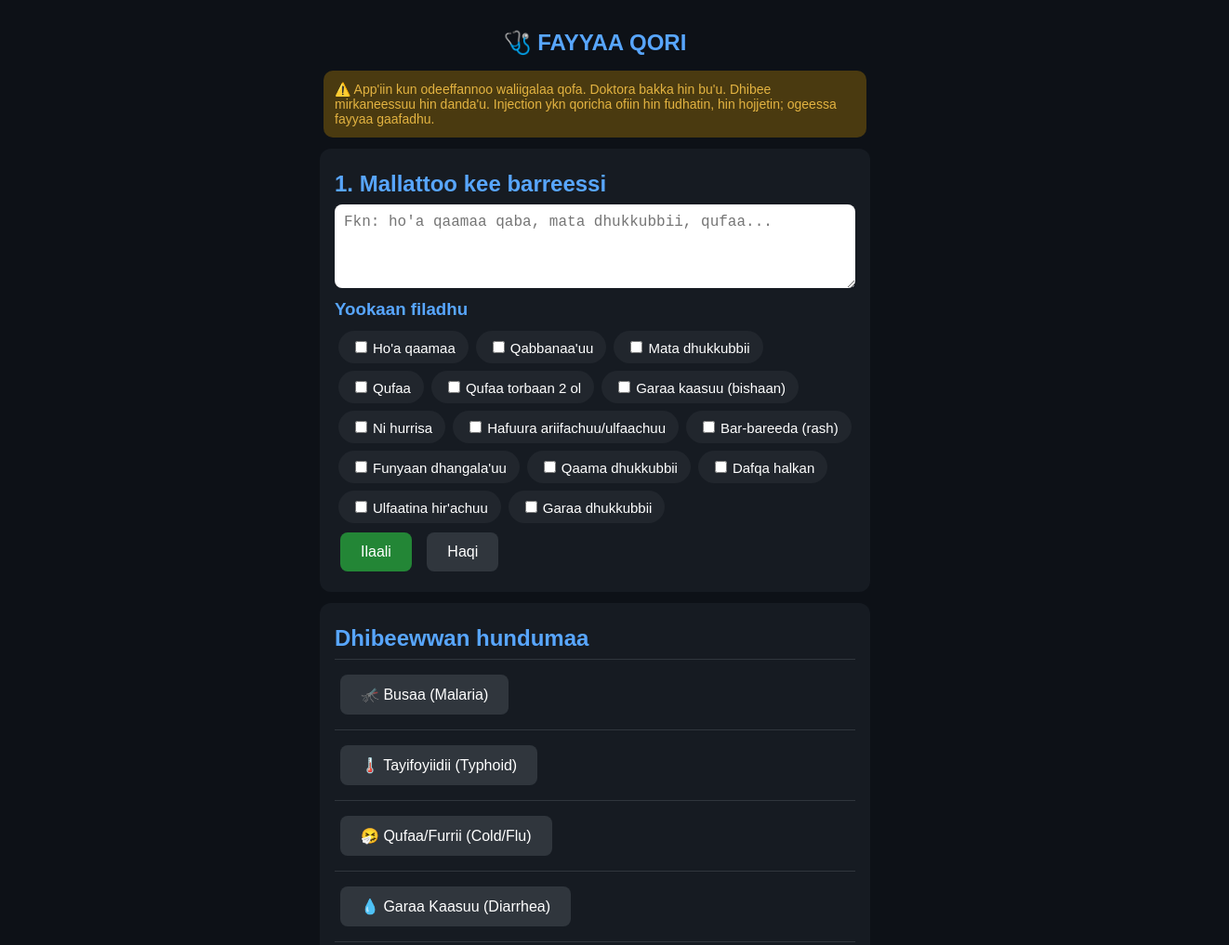
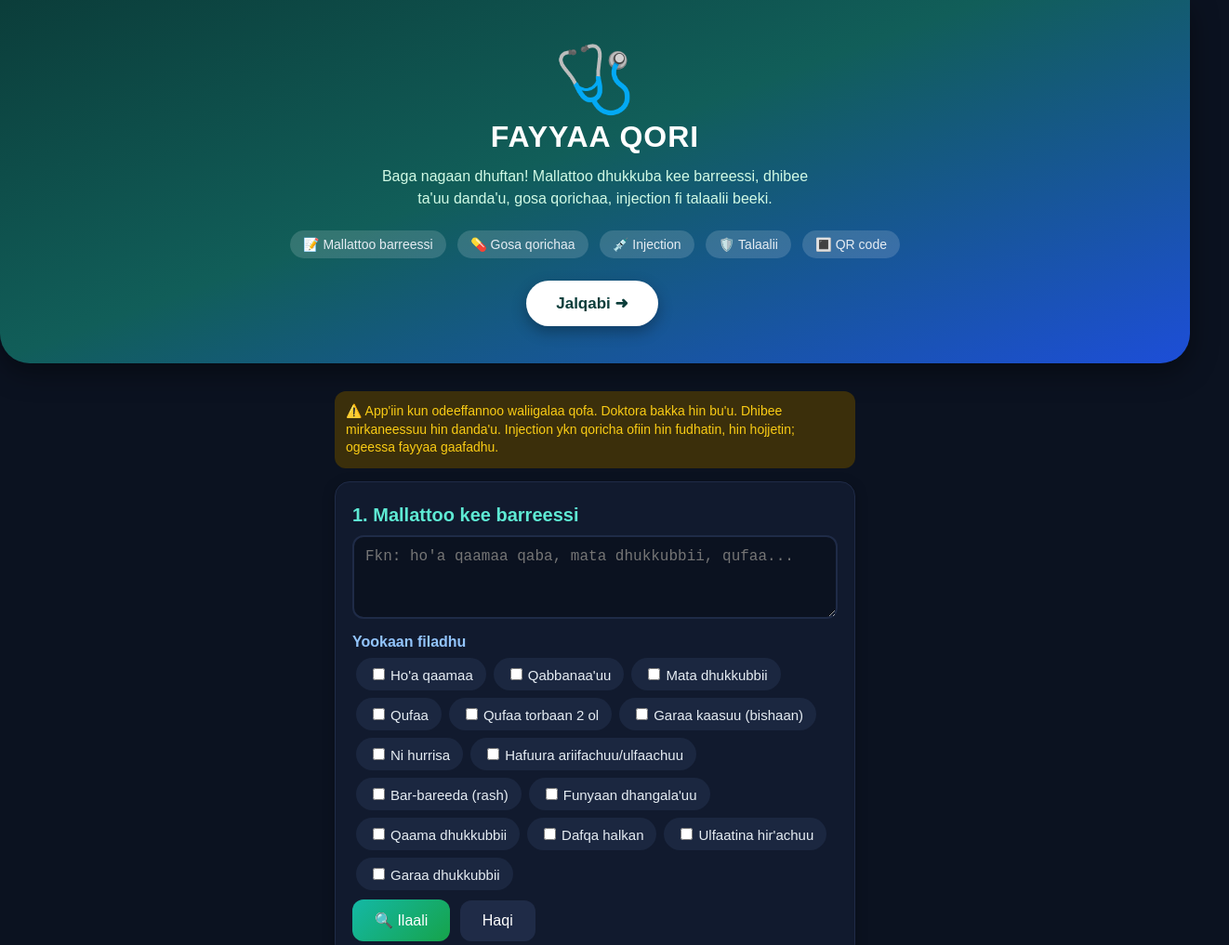
Before and after one commit to mulatutesfaye62-lang/Mulatu-s-App, a plain HTML site: page index.html in a window 1280 px wide. Shown: the top 1017 px of the page at 93% size, 1322 px wide, since content can reach past the window. Drawn offline with Linux system fonts and the light colour scheme.

Commit message:
Update index.html

```diff
--- a/index.html
+++ b/index.html
@@ -9,36 +9,64 @@
 </script>
 <meta charset="UTF-8">
 <meta name="viewport" content="width=device-width, initial-scale=1">
+<meta name="theme-color" content="#0b3d3a">
 <title>Fayyaa Qori</title>
 <script src="https://cdnjs.cloudflare.com/ajax/libs/qrcodejs/1.0.0/qrcode.min.js"></script>
 <style>
-  body{font-family:Arial,sans-serif;background:#0d1117;color:#fff;margin:0;padding:16px}
-  h1{color:#58a6ff;text-align:center;font-size:24px}
-  .box{background:#161b22;border-radius:12px;padding:16px;margin:12px auto;max-width:560px}
-  .warn{background:#4a3a10;color:#e3b341;border-radius:10px;padding:12px;max-width:560px;margin:10px auto;font-size:14px}
-  .urgent{background:#4a1414;color:#ff7b72;border-radius:8px;padding:10px;margin-top:10px}
-  .inj{background:#1c2a3f;color:#a5d6ff;border-radius:8px;padding:10px;margin-top:10px}
-  textarea{width:100%;box-sizing:border-box;min-height:90px;padding:10px;font-size:16px;border-radius:8px;border:none;background:#fff;color:#000}
-  label.chip{display:inline-block;background:#21262d;border-radius:20px;padding:8px 14px;margin:4px;font-size:15px}
+  *{box-sizing:border-box}
+  body{font-family:Arial,sans-serif;background:#0b1220;color:#e6edf3;margin:0}
+  .hero{background:linear-gradient(160deg,#0b3d3a 0%,#115e59 45%,#1d4ed8 100%);padding:48px 20px 40px;text-align:center;border-radius:0 0 32px 32px;box-shadow:0 10px 30px rgba(0,0,0,.4)}
+  .logo{font-size:64px;margin-bottom:6px;animation:pulse 2s infinite}
+  @keyframes pulse{0%,100%{transform:scale(1)}50%{transform:scale(1.1)}}
+  .hero h1{margin:0;font-size:32px;letter-spacing:1px;color:#fff}
+  .hero p{max-width:460px;margin:12px auto 0;line-height:1.5;color:#d1fae5;font-size:16px}
+  .pills{margin-top:18px}
+  .pill{display:inline-block;background:rgba(255,255,255,.15);border-radius:20px;padding:7px 14px;margin:4px;font-size:14px}
+  .start{margin-top:20px;background:#fff;color:#0b3d3a;font-weight:bold;border:none;padding:14px 32px;border-radius:30px;font-size:17px;box-shadow:0 6px 16px rgba(0,0,0,.3)}
+  .wrap{padding:16px}
+  .box{background:#111a2e;border:1px solid #1f2b47;border-radius:16px;padding:18px;margin:14px auto;max-width:560px;box-shadow:0 4px 14px rgba(0,0,0,.25)}
+  .warn{background:#3b2f0b;color:#facc15;border-radius:12px;padding:12px;max-width:560px;margin:14px auto;font-size:14px;line-height:1.4}
+  .urgent{background:#3f1515;color:#fca5a5;border-radius:10px;padding:12px;margin-top:10px}
+  .inj{background:#14284a;color:#93c5fd;border-radius:10px;padding:12px;margin-top:10px}
+  textarea{width:100%;min-height:90px;padding:12px;font-size:16px;border-radius:12px;border:2px solid #1f2b47;background:#0b1220;color:#fff}
+  textarea:focus{outline:none;border-color:#14b8a6}
+  label.chip{display:inline-block;background:#1b2740;border-radius:20px;padding:8px 14px;margin:4px;font-size:15px}
   label.chip input{margin-right:6px}
-  button{background:#238636;color:#fff;border:none;padding:12px 22px;font-size:16px;border-radius:8px;margin:6px}
-  button.g{background:#30363d}
-  h2,h3{color:#58a6ff;margin:8px 0}
-  .item{border-top:1px solid #30363d;padding:10px 0}
-  small{color:#8b949e}
-  #qr{background:#fff;display:inline-block;padding:10px;border-radius:8px;margin-top:8px}
+  button{background:linear-gradient(135deg,#14b8a6,#16a34a);color:#fff;border:none;padding:13px 24px;font-size:16px;border-radius:12px;margin:6px 6px 0 0}
+  button.g{background:#1f2b47}
+  h2{color:#5eead4;margin:6px 0 10px;font-size:20px}
+  h3{color:#93c5fd;margin:12px 0 4px;font-size:16px}
+  .item{border-top:1px solid #1f2b47;padding:12px 0;line-height:1.5}
+  small{color:#8b9ab5}
+  #qr{background:#fff;display:inline-block;padding:10px;border-radius:10px;margin-top:8px}
+  footer{text-align:center;color:#8b9ab5;font-size:13px;padding:20px}
 </style>
 </head>
 <body>
-<h1>🩺 FAYYAA QORI</h1>
+
+<div class="hero">
+  <div class="logo">🩺</div>
+  <h1>FAYYAA QORI</h1>
+  <p>Baga nagaan dhuftan! Mallattoo dhukkuba kee barreessi, dhibee ta'uu danda'u, gosa qorichaa, injection fi talaalii beeki.</p>
+  <div class="pills">
+    <span class="pill">📝 Mallattoo barreessi</span>
+    <span class="pill">💊 Gosa qorichaa</span>
+    <span class="pill">💉 Injection</span>
+    <span class="pill">🛡️ Talaalii</span>
+    <span class="pill">🔳 QR code</span>
+  </div>
+  <button class="start" onclick="document.getElementById('start').scrollIntoView({behavior:'smooth'})">Jalqabi ➜</button>
+</div>
+
+<div class="wrap">
 <div class="warn">⚠️ App'iin kun odeeffannoo waliigalaa qofa. Doktora bakka hin bu'u. Dhibee mirkaneessuu hin danda'u. Injection ykn qoricha ofiin hin fudhatin, hin hojjetin; ogeessa fayyaa gaafadhu.</div>
 
-<div class="box">
+<div class="box" id="start">
   <h2>1. Mallattoo kee barreessi</h2>
   <textarea id="txt" placeholder="Fkn: ho'a qaamaa qaba, mata dhukkubbii, qufaa..."></textarea>
   <h3>Yookaan filadhu</h3>
   <div id="sx"></div>
-  <button onclick="check()">Ilaali</button>
+  <button onclick="check()">🔍 Ilaali</button>
   <button class="g" onclick="resetAll()">Haqi</button>
 </div>
 
@@ -47,6 +75,8 @@
 <div class="box" id="all">
   <h2>Dhibeewwan hundumaa</h2>
   <div id="list"></div>
+</div>
+<footer>© Fayyaa Qori · Odeeffannoo waliigalaa qofa</footer>
 </div>
 
 <script>
@@ -145,7 +175,7 @@ function card(d, score){
   '<div class="inj"><b>💉 Injection:</b><br>'+d.inj+'<br><small>Ogeessi fayyaa qofa ajaja; ofiin hin hojjetin.</small></div>'+
   '<div class="item"><b>🛡️ Talaalii/Ittisa:</b><br>'+d.vac+'</div>'+
   '<div class="urgent"><b>🚨 Yeroo ariifachiisaa doktora argadhu:</b><br>'+d.urg+'</div>'+
-  '<div class="item"><button class="g" onclick="qr(\''+d.id+'\')">QR code</button><div id="q-'+d.id+'"></div></div>'+
+  '<div class="item"><button class="g" onclick="qr(\''+d.id+'\')">🔳 QR code</button><div id="q-'+d.id+'"></div></div>'+
   '<small>Odeeffannoo waliigalaa; doktora bakka hin bu\'u.</small></div>';
 }
 
@@ -159,6 +189,7 @@ function check(){
   const names=sel.map(k=>SX[k]).join(', ');
   if(!res.length){out.innerHTML='<div class="warn">Dhibee wal-fakkaatu hin argamne. Doktora argadhu.</div>';return;}
   out.innerHTML='<div class="warn"><b>Mallattoo ani hubadhe:</b> '+names+'.<br>Kun diignoosisii miti. Dhibeewwan <b>ta\'uu danda\'an</b> qofa dha. Doktora argadhu.</div>'+res.map(r=>card(r.d,r.s)).join('');
+  out.scrollIntoView({behavior:'smooth'});
 }
 
 function qr(id){
@@ -177,7 +208,7 @@ document.getElementById('list').innerHTML=D.map(d=>'<div class="item"><button cl
 function openOne(id){
   const d=D.find(x=>x.id===id); if(!d) return;
   document.getElementById('out').innerHTML=card(d,0);
-  window.scrollTo(0,0);
+  document.getElementById('out').scrollIntoView({behavior:'smooth'});
 }
 if(location.hash) openOne(location.hash.slice(1));
 </script>
```
